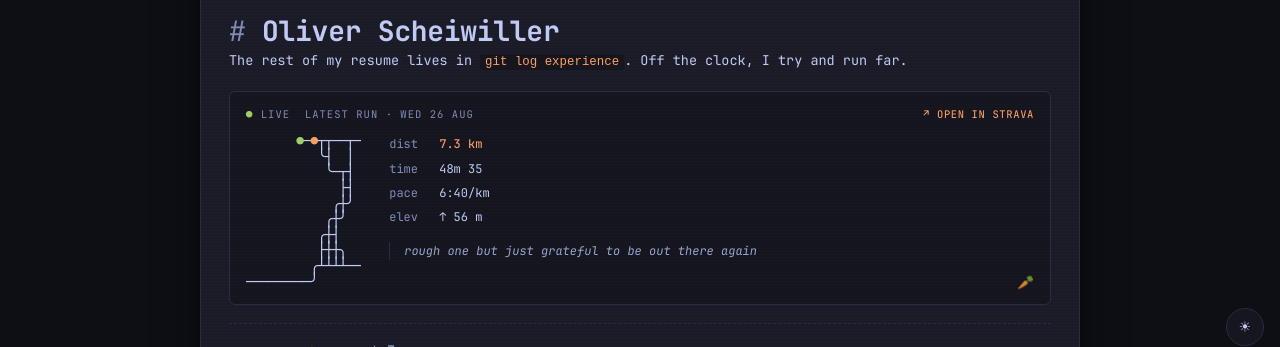
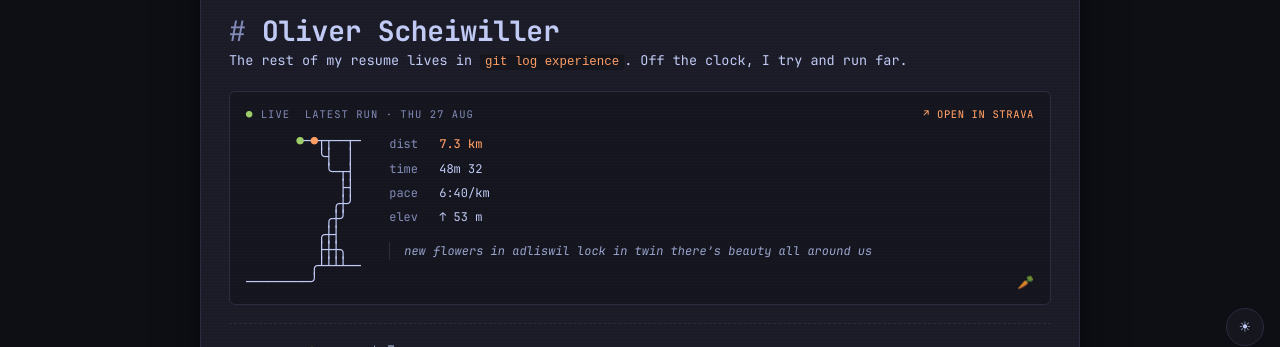
Before and after one commit to oschei/oschei.github.io, a Jekyll site: the page built from _pages/about.md, in a window 1280 px wide. Shown: the part 538-885 px from the top of the page. Built offline with Jekyll 4.4.1, drawn with Linux system fonts in a browser that asks for light colours.

Commit message:
chore(strava): update latest run

```diff
--- a/_data/latest_run.json
+++ b/_data/latest_run.json
@@ -1,15 +1,15 @@
 {
   "schema_version": 1,
-  "generated_at": "2026-08-26T05:41:45Z",
+  "generated_at": "2026-08-27T05:54:32Z",
   "activity": {
-    "id": "19903198087",
-    "url": "https://www.strava.com/activities/19903198087",
-    "date_label": "wed 26 aug",
-    "description": "rough one but just grateful to be out there again",
+    "id": "19918005917",
+    "url": "https://www.strava.com/activities/19918005917",
+    "date_label": "thu 27 aug",
+    "description": "new flowers in adliswil lock in twin there’s beauty all around us",
     "distance_km": 7.3,
-    "duration_human": "48m 35",
+    "duration_human": "48m 32",
     "pace_human": "6:40/km",
-    "elevation_gain_m": 56,
+    "elevation_gain_m": 53,
     "ascii_map": "       ●─●┬┬──┬─\n          ╰┤  │\n           ╰─┬┤\n             ├┤\n            ╭┼╯\n           ╭┼╯\n          ╭┼┤\n          ├┼┼╮\n         ╭┴┴┴┴──\n─────────╯"
   }
 }
```
